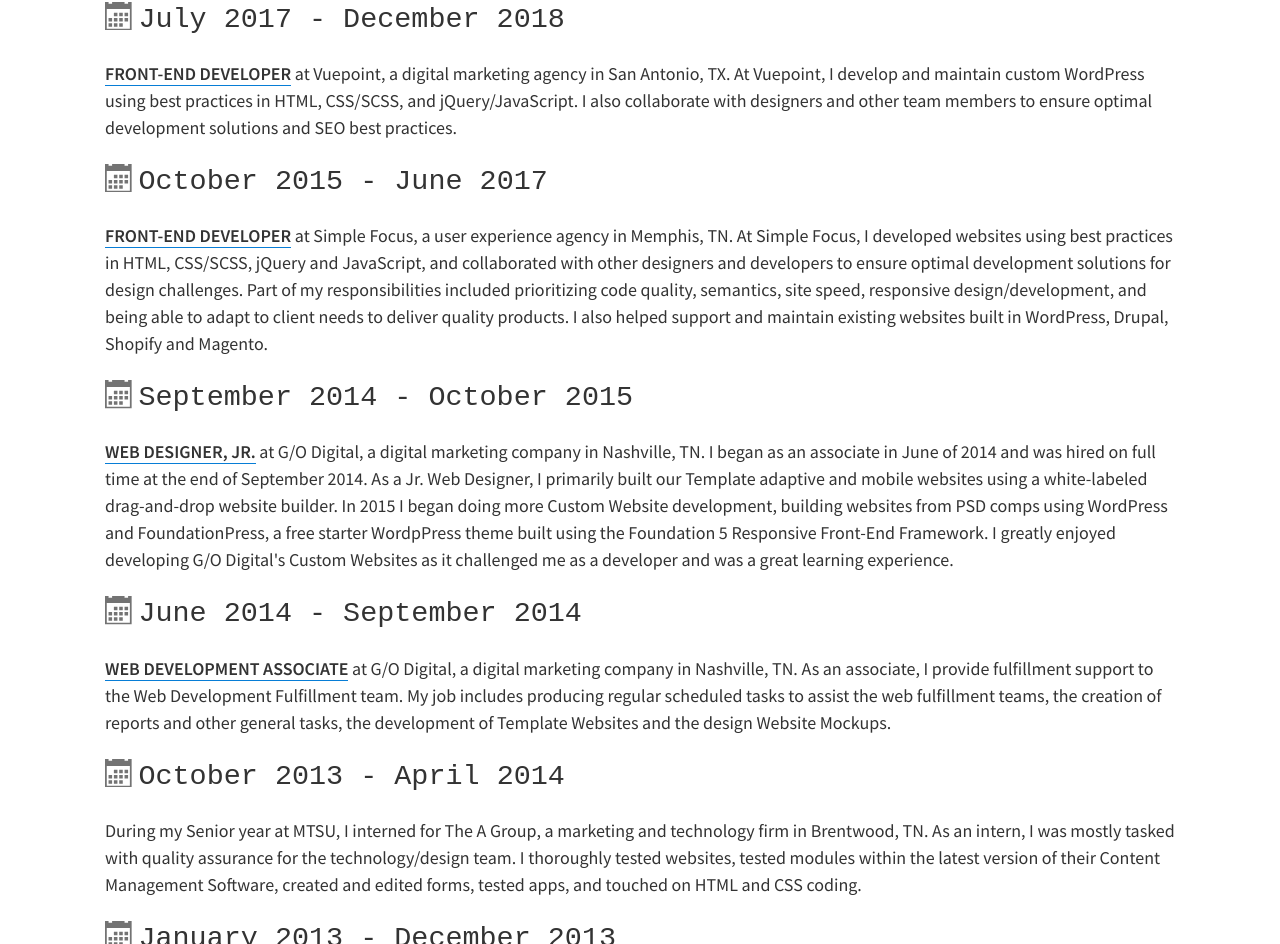
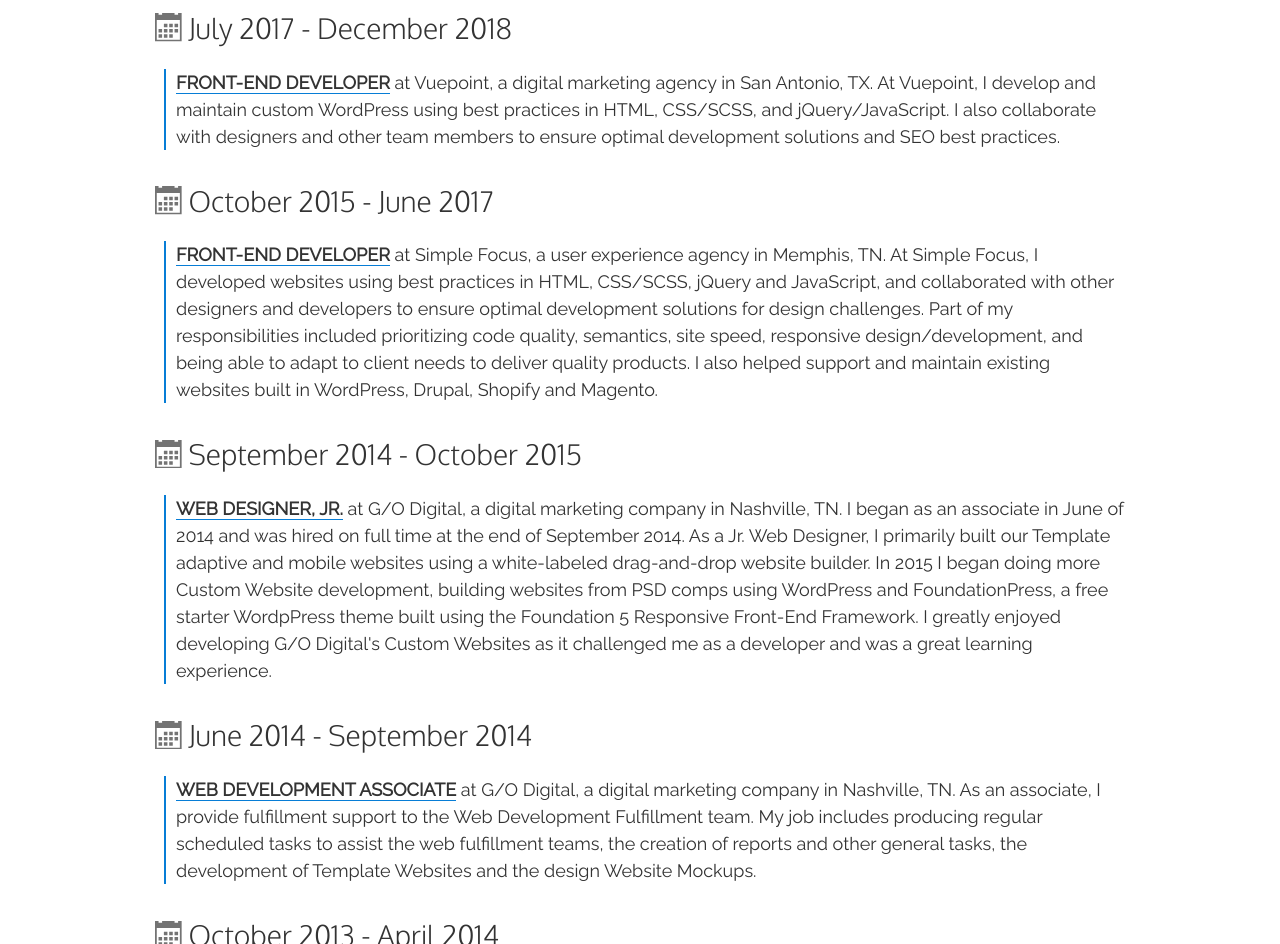
Before and after one commit to christhebishop/personal-website, a website: page src/pug/experience.pug in a window 1280 px wide. Shown: the part 293-1237 px from the top of the page. Drawn offline with nearby package versions, Linux system fonts and the light colour scheme; files that its build step writes are made by us from their sources; files whose address does not match are found by name; a web font is replaced by a local one.

Commit message:
Style changes - updated fonts and made minor adjustments to typography, and made some minor changes to styling on Experience page. Minor update to .htaccess to force HTTPS.

```diff
--- a/src/pug/about.pug
+++ b/src/pug/about.pug
@@ -2,7 +2,7 @@
 extends extends/layout.pug
 
 block title
-  title Christopher J. Bishop | About
+  title Chris Bishop | About
 
 block content
   main.content
--- a/src/pug/experience.pug
+++ b/src/pug/experience.pug
@@ -2,7 +2,7 @@
 extends extends/layout.pug
 
 block title
-  title Christopher J. Bishop | Experience
+  title Chris Bishop | Experience
 
 block content
   main.content.experience
@@ -11,43 +11,43 @@
     h3
       svg.icon.icon-Calendar
         use(xlink:href='assets/images/icons/symbol-defs.svg#icon-Calendar')
-      | Jul<span>y</span> 2017 - December 2018
+      | Jul#[span y] 2017 - Dec#[span ember] 2018
     p #[span.job-title Front-End Developer] at Vuepoint, a digital marketing agency in San Antonio, TX. At Vuepoint, I develop and maintain custom WordPress using best practices in HTML, CSS/SCSS, and jQuery/JavaScript. I also collaborate with designers and other team members to ensure optimal development solutions and SEO best practices.
 
     h3
       svg.icon.icon-Calendar
         use(xlink:href='assets/images/icons/symbol-defs.svg#icon-Calendar')
-      | Oct<span>ober</span> 2015 - Jun<span>e</span> 2017
+      | Oct#[span ober] 2015 - Jun#[span e] 2017
     p #[span.job-title Front-End Developer] at Simple Focus, a user experience agency in Memphis, TN. At Simple Focus, I developed websites using best practices in HTML, CSS/SCSS, jQuery and JavaScript, and collaborated with other designers and developers to ensure optimal development solutions for design challenges. Part of my responsibilities included prioritizing code quality, semantics, site speed, responsive design/development, and being able to adapt to client needs to deliver quality products. I also helped support and maintain existing websites built in WordPress, Drupal, Shopify and Magento.
 
     h3
       svg.icon.icon-Calendar
         use(xlink:href='assets/images/icons/symbol-defs.svg#icon-Calendar')
-      | Sept<span>ember</span> 2014 - Oct<span>ober</span> 2015
+      | Sept#[span ember] 2014 - Oct#[span ober] 2015
     p #[span.job-title Web Designer, Jr.] at G/O Digital, a digital marketing company in Nashville, TN. I began as an associate in June of 2014 and was hired on full time at the end of September 2014. As a Jr. Web Designer, I primarily built our Template adaptive and mobile websites using a white-labeled drag-and-drop website builder. In 2015 I began doing more Custom Website development, building websites from PSD comps using WordPress and FoundationPress, a free starter WordpPress theme built using the Foundation 5 Responsive Front-End Framework. I greatly enjoyed developing G/O Digital's Custom Websites as it challenged me as a developer and was a great learning experience.
 
     h3
       svg.icon.icon-Calendar
         use(xlink:href='assets/images/icons/symbol-defs.svg#icon-Calendar')
-      | Jun<span>e</span> 2014 - Sept<span>ember</span> 2014
+      | Jun#[span e] 2014 - Sept#[span ember] 2014
     p #[span.job-title Web Development Associate] at G/O Digital, a digital marketing company in Nashville, TN. As an associate, I provide fulfillment support to the Web Development Fulfillment team. My job includes producing regular scheduled tasks to assist the web fulfillment teams, the creation of reports and other general tasks, the development of Template Websites and the design Website Mockups.
 
     h3
       svg.icon.icon-Calendar
         use(xlink:href='assets/images/icons/symbol-defs.svg#icon-Calendar')
-      | Oct<span>ober</span> 2013 - Apr<span>il</span> 2014
+      | Oct#[span ober] 2013 - Apr#[span il] 2014
     p During my Senior year at MTSU, I interned for The A Group, a marketing and technology firm in Brentwood, TN. As an intern, I was mostly tasked with quality assurance for the technology/design team. I thoroughly tested websites, tested modules within the latest version of their Content Management Software, created and edited forms, tested apps, and touched on HTML and CSS coding.
 
     h3
       svg.icon.icon-Calendar
         use(xlink:href='assets/images/icons/symbol-defs.svg#icon-Calendar')
-      | Jan<span>uary</span> 2013 - Dec<span>ember</span> 2013
+      | Jan#[span uary] 2013 - Dec#[span ember] 2013
     p #[span.job-title Online Director] for MTSU Sidelines, the student-run and editorially independent school newspaper. For this role, I was in charge of maintaining and updating the newspaper websites, managing social media accounts, weekly posting articles to the website, and some archiving from the previous website.
 
     h3
       svg.icon.icon-Calendar
         use(xlink:href='assets/images/icons/symbol-defs.svg#icon-Calendar')
-      | Oct<span>ober</span> 2012-Dec<span>ember</span> 2013
+      | Oct#[span ober] 2012-Dec#[span ember] 2013
     p #[span.job-title Social Media Intern/Volunteer] for Bonhoeffer's, a weekly music venue that serves college students through live music and free coffee. My duties included managing Bonhoeffer's social media accounts, promotion, helping create an online identity, and contributing artwork for weekly announcements.
 
     h3
--- a/src/pug/extends/layout.pug
+++ b/src/pug/extends/layout.pug
@@ -36,7 +36,7 @@
     meta(name='msapplication-wide310x150logo' content='assets/images/icons/mstile-310x150.png')/
     meta(name='msapplication-square310x310logo' content='assets/images/icons/mstile-310x310.png')/
 
-    link(href='//fonts.googleapis.com/css?family=Oxygen+Mono|Source+Sans+Pro:400,600' rel='stylesheet')
+    link(href='//fonts.googleapis.com/css?family=Oxygen:300|Raleway' rel='stylesheet')
     link(rel='stylesheet' type='text/css' href='dist/css/main.css')
 
     //Google Analytics
--- a/src/scss/_content.scss
+++ b/src/scss/_content.scss
@@ -78,6 +78,12 @@
       }
     }
 
+    p {
+      border-left: 2px solid $blue;
+      padding-left: 10px;
+      margin-left: .5em;
+    }
+
     .job-title {
       text-transform: uppercase;
       font-weight: 600;
--- a/src/scss/_global.scss
+++ b/src/scss/_global.scss
@@ -8,12 +8,13 @@
 body {
   font-size: 16px;
   color: $black;
-  font-family: $sourceSans;
+  font-family: $raleway;
   line-height: 1.5;
   font-weight: 400;
   @include fluid-type(37.5rem, 80rem, 1rem, 1.125rem);
   -webkit-font-smoothing: antialiased;
   text-rendering: optimizeLegibility;
+  margin: 10px;
 }
 
 a {
--- a/src/scss/_header.scss
+++ b/src/scss/_header.scss
@@ -6,6 +6,7 @@
   h1 {
     display: inline-block;
     position: relative;
+    letter-spacing: 2px;
 
     a {
       //vertical-align: middle;
@@ -51,6 +52,9 @@
       }
     }
   }
+  ul {
+    margin-left: 0;
+  }
 
   ul li {
     list-style: none;
--- a/src/scss/_mixins.scss
+++ b/src/scss/_mixins.scss
@@ -44,7 +44,7 @@
   margin: 0 auto;
 
   @include desktop {
-    max-width: 1100px;
+    max-width: 1000px;
   }
 }
 
--- a/src/scss/_typography.scss
+++ b/src/scss/_typography.scss
@@ -26,7 +26,7 @@
 $max_width: 1024px;
 $min_font: 16px;
 
-$h1-min: $mod_1*$mod_1*$mod_1*$mod_1 * $min_font;
+$h1-min: $mod_1*$mod_1*$mod_1*$mod_1 * 20px;
 $h1-max: $mod_2*$mod_2*$mod_2*$mod_2 * $min_font;
 
 $h2-min: $mod_1*$mod_1*$mod_1 * $min_font;
@@ -69,7 +69,11 @@
 }
 
 p {
-  margin: .8rem 0;
+  margin-bottom: 2rem;
+
+  &.ul-heading {
+    margin-bottom: 1rem;
+  }
 }
 
 ul {
--- a/src/scss/_variables.scss
+++ b/src/scss/_variables.scss
@@ -1,7 +1,8 @@
 //Variables
 //-Typography
-$oxygen: 'Oxygen Mono', monospace;
-$sourceSans: 'Source Sans Pro', sans-serif;
+$oxygen: 'Oxygen', monospace;
+$raleway: 'Raleway', sans-serif;
+//$sourceSans: 'Source Sans Pro', sans-serif;
 
 //-Colors
 $black: #333;
```
Also changed, not shown: src/pug/projects.pug (+7 -7 lines), about.html, dist/css/main.css, experience.html, index.html, projects.html, 2 other files.
